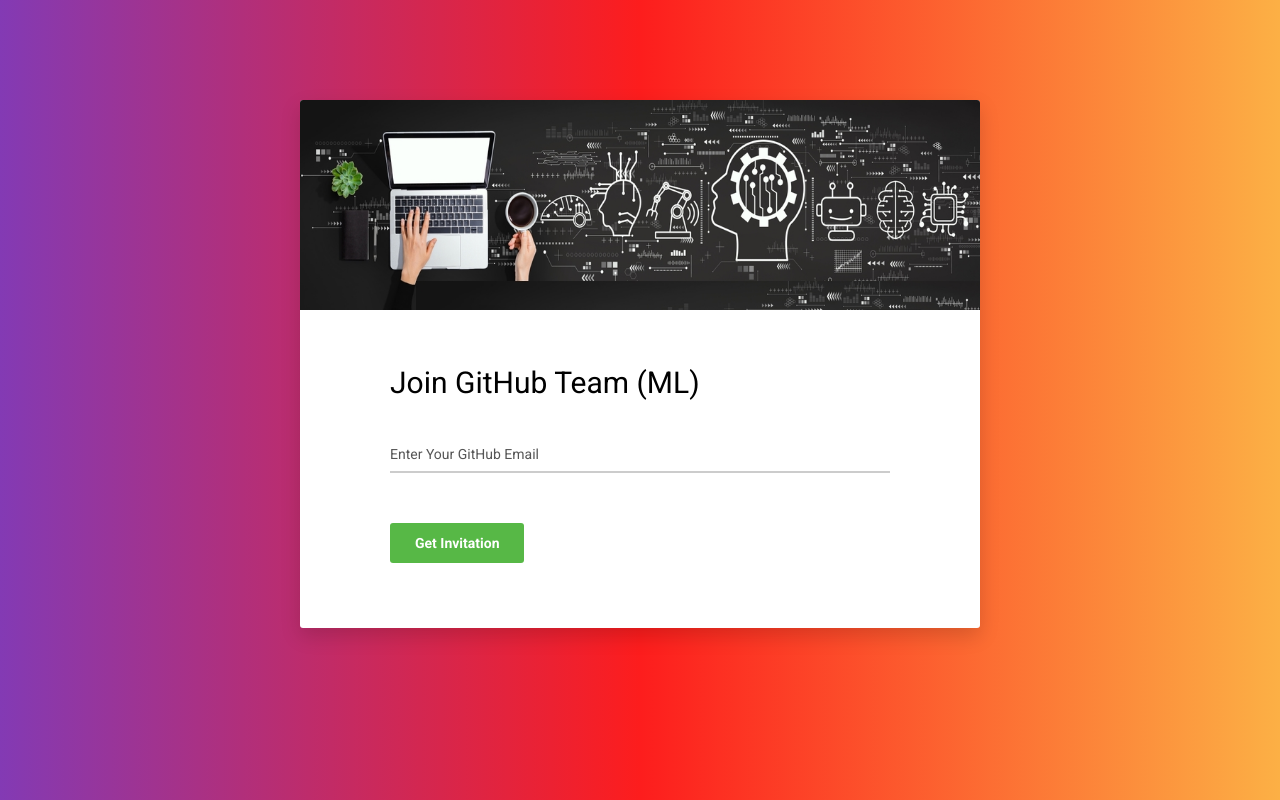
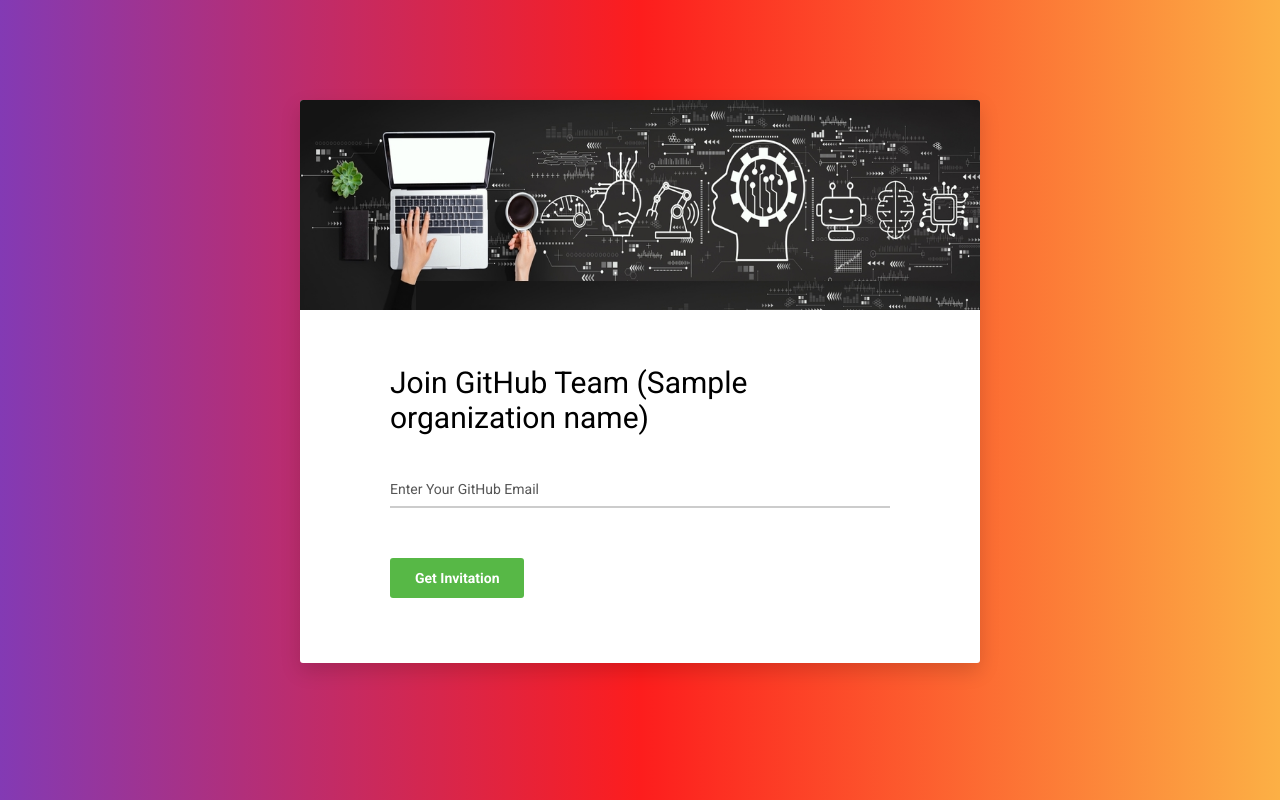
Before and after one commit to tanmoysrt/GitHub-Organization-Auto-Invitation-Bot, a Flask app: template templates/register.html in a window 1280 px wide. Run offline with Flask 2, Linux system fonts and the light colour scheme; the template is opened without the code that fills it: most values are stand-ins (such as "Sample title", 1, 10 or a date in 2020).

Commit message:
small changes

```diff
--- a/app.py
+++ b/app.py
@@ -15,7 +15,7 @@
 app=Flask(__name__)
 @app.route('/')
 def index():
-    return render_template('register.html')
+    return render_template('register.html',organization_name=organization_name)
 @app.route('/invite',methods=['POST','GET'])
 def invite():
     if(request.method=='GET'):
--- a/templates/register.html
+++ b/templates/register.html
@@ -6,7 +6,7 @@
     <meta charset="UTF-8">
     <meta name="viewport" content="width=device-width, initial-scale=1, shrink-to-fit=no">
     <!-- Title Page-->
-    <title>MLDL 6th June Batch</title>
+    <title>Invitation Bot ->{{  organization_name }}</title>
     <link href="https://fonts.googleapis.com/css?family=Roboto:100,100i,300,300i,400,400i,500,500i,700,700i,900,900i" rel="stylesheet">
 
     <!-- Main CSS-->
@@ -19,7 +19,7 @@
             <div class="card card-1">
                 <div class="card-heading"></div>
                 <div class="card-body">
-                    <h2 class="title">Join GitHub Team (ML)</h2>
+                    <h2 class="title">Join GitHub Team ({{ organization_name }})</h2>
                     <form action="{{ url_for('invite') }}" method="get" >
                         <!-- <div class="input-group">
                             <input class="input--style-1" type="text" placeholder="Full Name" name="name" required>
```
